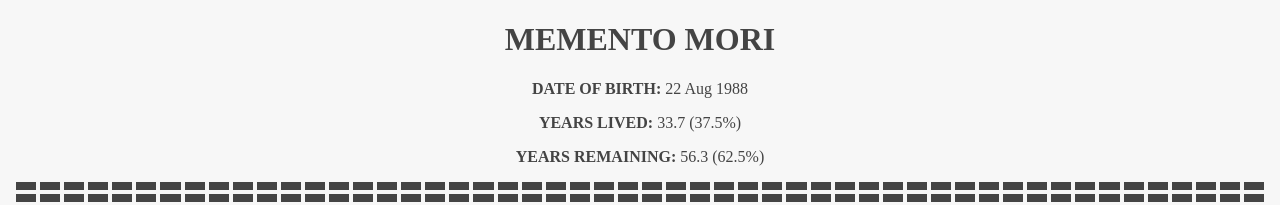
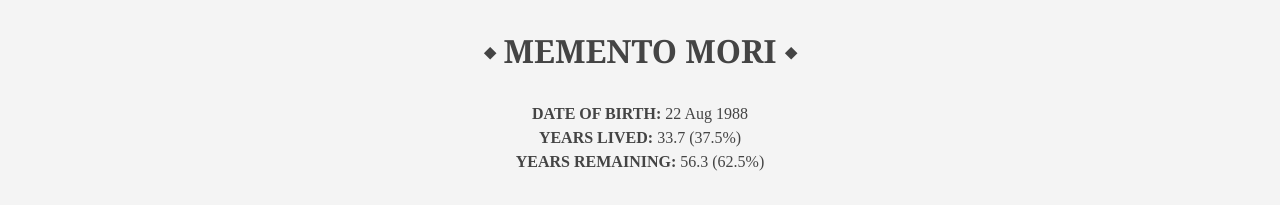
Before and after one commit to gershomcharig/memento-mori, a plain HTML site: page index.html in a window 1280 px wide. Shown: the top 205 px of the page. Drawn offline with Linux system fonts and the light colour scheme.

Commit message:
Improved the style of the page

```diff
--- a/index.html
+++ b/index.html
@@ -10,7 +10,7 @@
     <link rel="stylesheet" href="style.css" />
   </head>
   <body>
-    <h1>MEMENTO MORI</h1>
+    <h1>⬩ MEMENTO MORI ⬩</h1>
     <p><strong>DATE OF BIRTH:</strong> <span class="dateOfBirth">00 Jan 0000</span></p>
     <p><strong>YEARS LIVED:</strong> <span class="yearsLived">00.0, (00.0%)</span></p>
     <p><strong>YEARS REMAINING:</strong> <span class="yearsRemaining">00.0, (00.0%)</span></p>
--- a/style.css
+++ b/style.css
@@ -1,25 +1,73 @@
-* {
+/* Josh's Custom CSS Reset https://www.joshwcomeau.com/css/custom-css-reset/ */
+*,
+*::before,
+*::after {
   box-sizing: border-box;
 }
+* {
+  margin: 0;
+}
+html,
+body {
+  height: 100%;
+}
+body {
+  line-height: 1.5;
+  -webkit-font-smoothing: antialiased;
+}
+img,
+picture,
+video,
+canvas,
+svg {
+  display: block;
+  max-width: 100%;
+}
+input,
+button,
+textarea,
+select {
+  font: inherit;
+}
+p,
+h1,
+h2,
+h3,
+h4,
+h5,
+h6 {
+  overflow-wrap: break-word;
+}
+
+/* CSS */
 
 body {
-  margin: 1rem;
-  background-color: #f7f7f7;
+  margin: 2rem;
+  background-color: #f4f4f4;
   color: #444;
   text-align: center;
   font-family: "iA Writer Duo S";
 }
 
+h1 {
+  font-family: Georgia, "Times New Roman", Times, serif;
+  font-size: 2rem;
+  line-height: 1.2;
+  margin-bottom: 2rem;
+}
+
 .calendar {
+  margin: 2rem auto 0 auto;
+  max-width: 50rem;
   display: grid;
   grid-template-columns: repeat(52, 1fr);
   grid-template-rows: repeat(90, 1fr);
-  grid-column-gap: 0.25rem;
-  grid-row-gap: 0.25rem;
+  grid-column-gap: 0.125rem;
+  grid-row-gap: 0.125rem;
 }
 
 .calendar--cell {
-  height: 0.5rem;
+  aspect-ratio: 1;
   background-color: #eee;
   border: #ccc solid 1px;
 }
```
